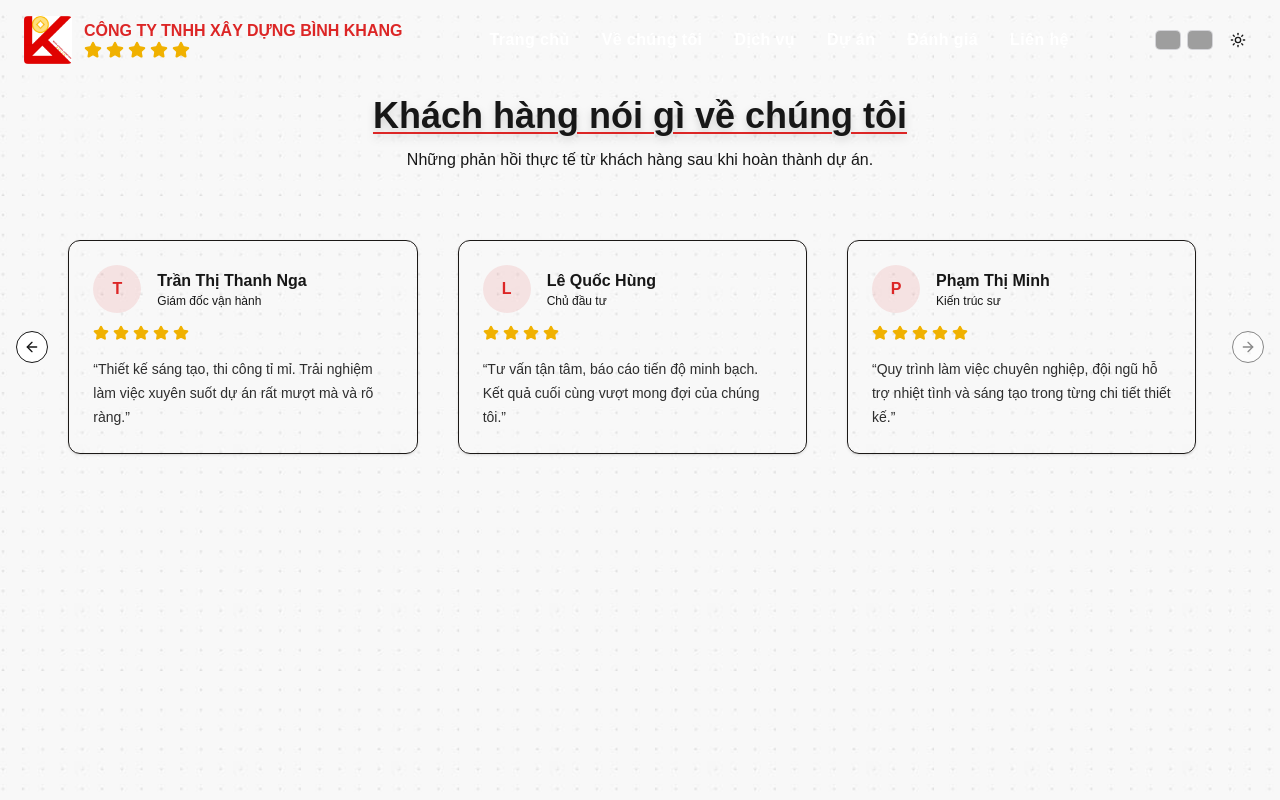
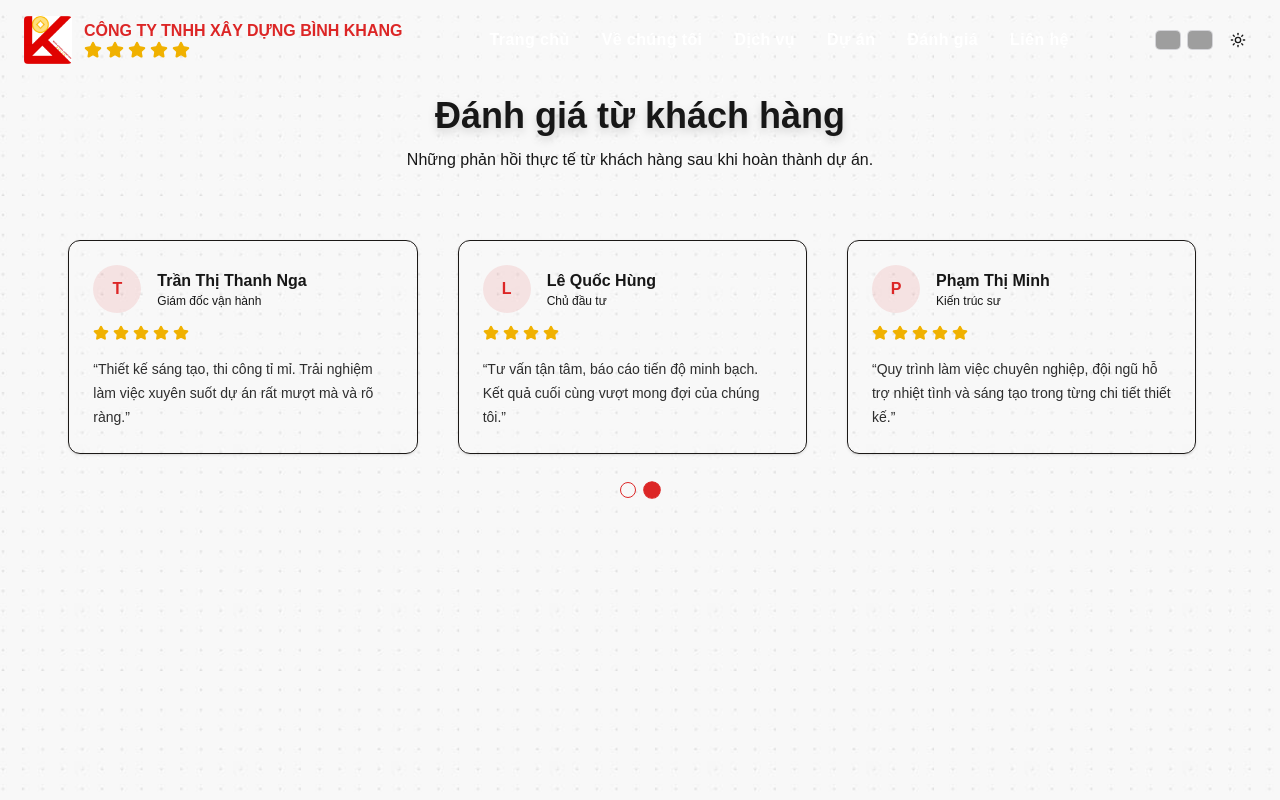
Before and after one commit to GrexThinh/architecture-construction, a Next.js app: page /feedback in a window 1280 px wide. Built offline with nearby package versions, Linux system fonts and the light colour scheme; grey boxes are pictures that could not be loaded.

Commit message:
update font layout

```diff
--- a/src/app/about/page.tsx
+++ b/src/app/about/page.tsx
@@ -34,14 +34,14 @@ export default function AboutPage() {
   ];
   return (
     <div className="container mx-auto px-4 md:px-6 mt-10">
-      <h3 className="text-center font-bold text-3xl md:text-4xl drop-shadow-lg underline decoration-primary underline-offset-4 decoration-2">
+      <h3 className="text-center font-bold text-3xl md:text-4xl drop-shadow-lg decoration-primary decoration-2">
         Về chúng tôi
       </h3>
 
       <StatsGrid />
 
-      <h2 className="text-center text-3xl md:text-4xl font-bold tracking-tighter mb-4 underline decoration-primary underline-offset-4 decoration-2">
-        Các loại thiết kế đã xây dựng
+      <h2 className="text-center text-3xl md:text-4xl font-bold tracking-tighter mb-4 decoration-primary decoration-2">
+        Các mẫu thiết kế
       </h2>
       <div className="relative my-10">
         <ClientCarousel
@@ -75,8 +75,8 @@ export default function AboutPage() {
               </CarouselItem>
             ))}
           </CarouselContent>
-          <CarouselPrevious />
-          <CarouselNext />
+          {/* <CarouselPrevious />
+          <CarouselNext /> */}
         </ClientCarousel>
       </div>
     </div>
--- a/src/app/components/banner.tsx
+++ b/src/app/components/banner.tsx
@@ -35,8 +35,10 @@ export default function Banner() {
       {/* Centered content */}
       <div className="relative z-10 flex flex-col items-center justify-center h-full text-center px-4">
         <h1 className="text-white text-2xl sm:text-5xl md:text-6xl lg:text-7xl font-bold tracking-tight drop-shadow-lg">
-          Xây dựng kiến trúc
-          <span className="block pt-4 drop-shadow-md">của bạn hôm nay</span>
+          XÂY DỰNG THIẾT KẾ
+          <span className="block pt-4 drop-shadow-md text-primary">
+            BÌNH KHANG
+          </span>
         </h1>
 
         {/* Buttons */}
--- a/src/app/components/carousel.tsx
+++ b/src/app/components/carousel.tsx
@@ -67,15 +67,22 @@ const Carousel = React.forwardRef<
     );
     const [canScrollPrev, setCanScrollPrev] = React.useState(false);
     const [canScrollNext, setCanScrollNext] = React.useState(false);
+    const [selectedIndex, setSelectedIndex] = React.useState(0);
+    const [slideCount, setSlideCount] = React.useState(0);
 
     const onSelect = React.useCallback((api: CarouselApi) => {
       if (!api) {
         return;
       }
-
       setCanScrollPrev(api.canScrollPrev());
       setCanScrollNext(api.canScrollNext());
+      setSelectedIndex(api.selectedScrollSnap() ?? 0);
     }, []);
+
+    React.useEffect(() => {
+      if (!api) return;
+      setSlideCount(api.scrollSnapList().length);
+    }, [api, children]);
 
     const scrollPrev = React.useCallback(() => {
       api?.scrollPrev();
@@ -84,6 +91,13 @@ const Carousel = React.forwardRef<
     const scrollNext = React.useCallback(() => {
       api?.scrollNext();
     }, [api]);
+
+    const scrollTo = React.useCallback(
+      (idx: number) => {
+        api?.scrollTo(idx);
+      },
+      [api]
+    );
 
     const handleKeyDown = React.useCallback(
       (event: React.KeyboardEvent<HTMLDivElement>) => {
@@ -102,7 +116,6 @@ const Carousel = React.forwardRef<
       if (!api || !setApi) {
         return;
       }
-
       setApi(api);
     }, [api, setApi]);
 
@@ -110,11 +123,9 @@ const Carousel = React.forwardRef<
       if (!api) {
         return;
       }
-
       onSelect(api);
       api.on("reInit", onSelect);
       api.on("select", onSelect);
-
       return () => {
         api?.off("select", onSelect);
       };
@@ -137,12 +148,34 @@ const Carousel = React.forwardRef<
         <div
           ref={ref}
           onKeyDownCapture={handleKeyDown}
-          className={cn("relative", className)}
+          className={cn("relative flex flex-col", className)}
           role="region"
           aria-roledescription="carousel"
           {...props}
         >
-          {children}
+          <div className="flex-1 w-full">{children}</div>
+          <div className="flex flex-col items-center gap-2">
+            {/* <div className="flex justify-center gap-4">
+              <CarouselPrevious className="static" />
+              <CarouselNext className="static" />
+            </div> */}
+            <div className="flex justify-center gap-2 py-2">
+              {Array.from({ length: slideCount }).map((_, idx) => (
+                <button
+                  key={idx}
+                  className={cn(
+                    "w-4 h-4 rounded-full border border-primary transition-all cursor-pointer",
+                    idx === selectedIndex
+                      ? "bg-primary scale-110"
+                      : "bg-muted hover:bg-primary/40"
+                  )}
+                  aria-label={`Go to slide ${idx + 1}`}
+                  onClick={() => scrollTo(idx)}
+                  type="button"
+                />
+              ))}
+            </div>
+          </div>
         </div>
       </CarouselContext.Provider>
     );
@@ -205,13 +238,7 @@ const CarouselPrevious = React.forwardRef<
       ref={ref}
       variant={variant}
       size={size}
-      className={cn(
-        "absolute  h-8 w-8 rounded-full",
-        orientation === "horizontal"
-          ? "-left-12 top-1/2 -translate-y-1/2"
-          : "-top-12 left-1/2 -translate-x-1/2 rotate-90",
-        className
-      )}
+      className={cn("h-8 w-8 rounded-full", className)}
       disabled={!canScrollPrev}
       onClick={scrollPrev}
       {...props}
@@ -234,13 +261,7 @@ const CarouselNext = React.forwardRef<
       ref={ref}
       variant={variant}
       size={size}
-      className={cn(
-        "absolute h-8 w-8 rounded-full",
-        orientation === "horizontal"
-          ? "-right-12 top-1/2 -translate-y-1/2"
-          : "-bottom-12 left-1/2 -translate-x-1/2 rotate-90",
-        className
-      )}
+      className={cn("h-8 w-8 rounded-full", className)}
       disabled={!canScrollNext}
       onClick={scrollNext}
       {...props}
--- a/src/app/contact/page.tsx
+++ b/src/app/contact/page.tsx
@@ -72,7 +72,7 @@ export default function ContactPage() {
       {/* Header */}
       <div className="text-center mb-12">
         <h2 className="font-bold text-center text-3xl md:text-4xl mb-6 drop-shadow-lg decoration-primary decoration-2">
-          Hãy cùng hợp tác xây dựng công trình tuyệt vời
+          Hợp tác cùng chúng tôi xây dựng công trình tuyệt vời
         </h2>
         {/* <p className="text-muted-foreground text-lg max-w-[800px] mx-auto">
             Sẵn sàng bắt đầu dự án tiếp theo của bạn? Liên hệ với đội ngũ của
--- a/src/app/feedback/page.tsx
+++ b/src/app/feedback/page.tsx
@@ -43,8 +43,8 @@ export default function FeedbackPage() {
     <section id="feedbacks" className="py-16 md:py-24 bg-muted/40">
       <div className="container mx-auto px-4 md:px-6">
         <div className="text-center mb-10 md:mb-12">
-          <h2 className="text-center font-bold text-3xl md:text-4xl mb-3 drop-shadow-lg underline decoration-primary underline-offset-4 decoration-2">
-            Khách hàng nói gì về chúng tôi
+          <h2 className="text-center font-bold text-3xl md:text-4xl mb-3 drop-shadow-lg decoration-primary decoration-2">
+            Đánh giá từ khách hàng
           </h2>
           <p className="text-muted-foreground max-w-[720px] mx-auto">
             Những phản hồi thực tế từ khách hàng sau khi hoàn thành dự án.
@@ -87,8 +87,8 @@ export default function FeedbackPage() {
               </CarouselItem>
             ))}
           </CarouselContent>
-          <CarouselPrevious />
-          <CarouselNext />
+          {/* <CarouselPrevious />
+          <CarouselNext /> */}
         </ClientCarousel>
       </div>
     </section>
--- a/src/app/globals.css
+++ b/src/app/globals.css
@@ -43,7 +43,8 @@ html[data-theme="dark"] {
 body {
   background: var(--background);
   color: var(--foreground);
-  font-family: Arial, Helvetica, sans-serif;
+  font-family: 'Nunito',
+    sans-serif !important
 }
 
 html[data-theme="light"] body {
--- a/src/app/projects/page.tsx
+++ b/src/app/projects/page.tsx
@@ -28,7 +28,7 @@ export default function ProjectsPage() {
   return (
     <div className="container mx-auto px-4 md:px-6">
       <div className="text-center mt-24 mb-12">
-        <h2 className="text-center font-bold text-3xl md:text-4xl mb-6 drop-shadow-lg underline decoration-primary underline-offset-4 decoration-2">
+        <h2 className="text-center font-bold text-3xl md:text-4xl mb-6 drop-shadow-lg decoration-primary decoration-2">
           Dự án của chúng tôi
         </h2>
         {/* <p className="text-muted-foreground text-lg mb-8">
--- a/src/app/services/page.tsx
+++ b/src/app/services/page.tsx
@@ -177,7 +177,7 @@ export default function ServicesPage() {
     <div className="container mx-auto px-4 md:px-6">
       {/* Header */}
       <div className="text-center mt-24 mb-12">
-        <h2 className="text-center font-bold text-3xl md:text-4xl mb-6 drop-shadow-lg underline decoration-primary underline-offset-4 decoration-2">
+        <h2 className="text-center font-bold text-3xl md:text-4xl mb-6 drop-shadow-lg decoration-primary decoration-2">
           Dịch vụ kiến trúc & xây dựng toàn diện
         </h2>
       </div>
@@ -233,14 +233,14 @@ export default function ServicesPage() {
               </CarouselItem>
             ))}
           </CarouselContent>
-          <CarouselPrevious />
-          <CarouselNext />
+          {/* <CarouselPrevious />
+          <CarouselNext /> */}
         </ClientCarousel>
       </div>
       {/* Process Section */}
       <div className="mx-auto mt-16 max-w-5xl px-2 sm:px-4">
         <div className="text-center mb-8 sm:mb-12">
-          <h3 className="text-3xl sm:text-3xl md:text-4xl font-bold tracking-tight underline decoration-primary underline-offset-4 decoration-2">
+          <h3 className="text-3xl sm:text-3xl md:text-4xl font-bold tracking-tight decoration-primar decoration-2">
             Quy trình của chúng tôi
           </h3>
         </div>
```
Also changed, not shown: src/app/components/TopNavigation.tsx (+7 -5 lines), src/app/components/stats-grid.tsx (+8 -11 lines).
